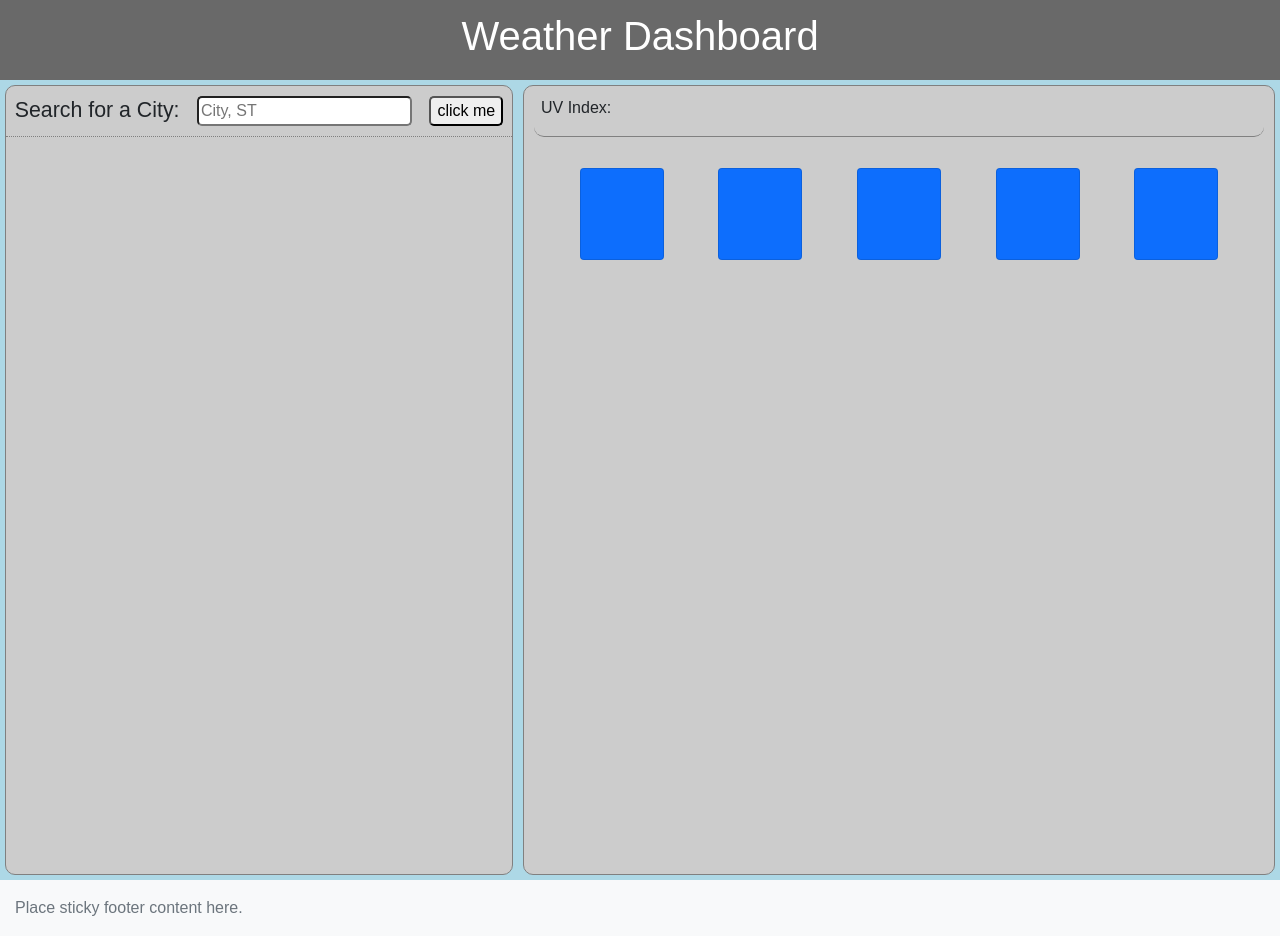
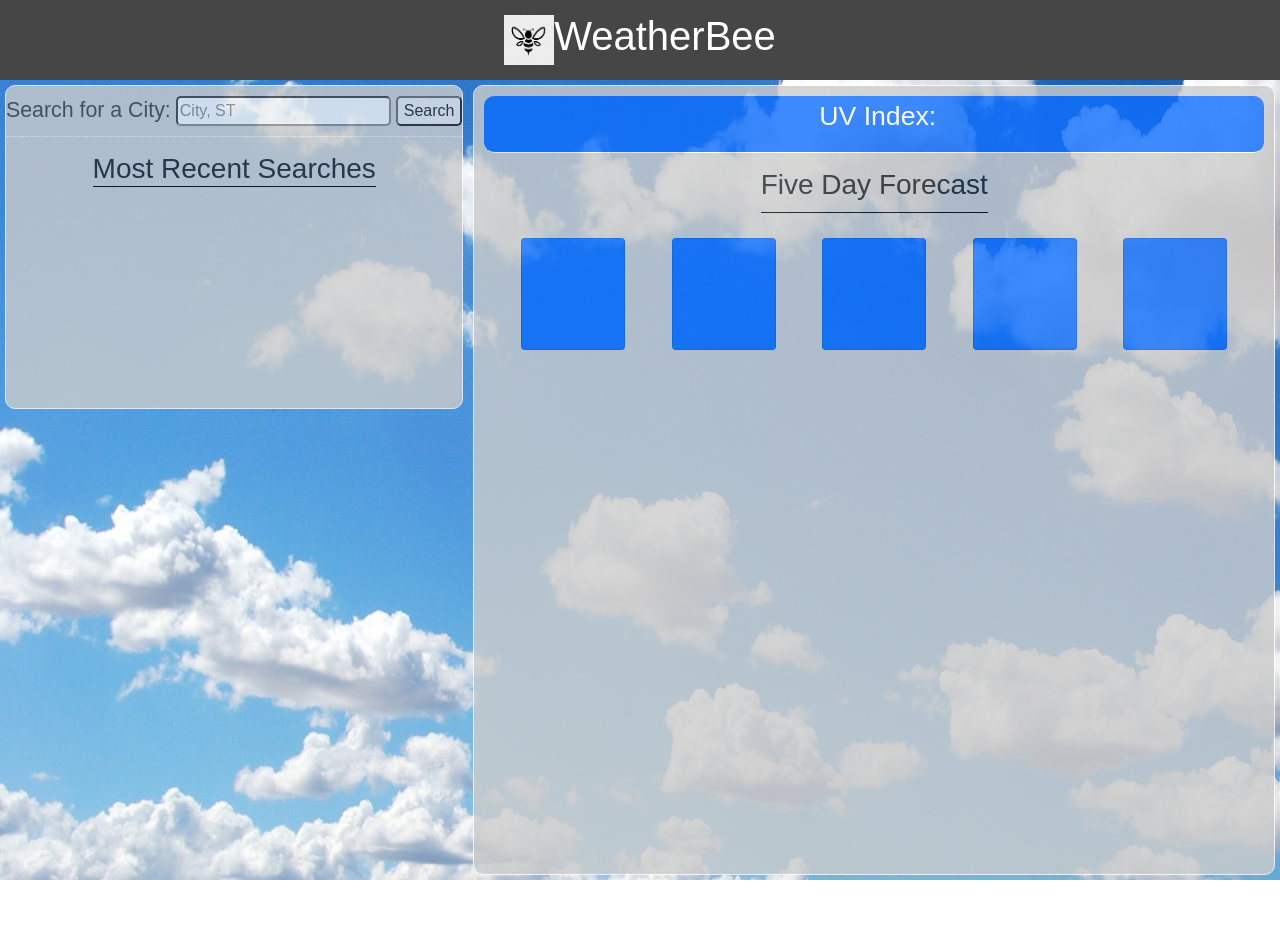
Before and after one commit to JoeDonMalone/WeatherBee, a plain HTML site: page index.html in a window 1280 px wide. After the commit the page ends 880 px from the top, so only its background shows below. Drawn offline with nearby package versions, Linux system fonts and the light colour scheme.

Commit message:
Updated background img, fixed https misspelling, reformated layout and attempted to add weatherbee img. Fail.

```diff
--- a/Develop/js.js
+++ b/Develop/js.js
@@ -4,7 +4,7 @@ var forecastId = "3b717d16ab57a50678ca7fae8c164d47";
 var uvId = "11f57e252bb7a083db68891139310d99";
 var stateCodes = [ 'AL', 'AK', 'AS', 'AZ', 'AR', 'CA', 'CO', 'CT', 'DE', 'DC', 'FM', 'FL', 'GA', 'GU', 'HI', 'ID', 'IL', 'IN', 'IA', 'KS', 'KY', 'LA', 'ME', 'MH', 'MD', 'MA', 'MI', 'MN', 'MS', 'MO', 'MT', 'NE', 'NV', 'NH', 'NJ', 'NM', 'NY', 'NC', 'ND', 'MP', 'OH', 'OK', 'OR', 'PW', 'PA', 'PR', 'RI', 'SC', 'SD', 'TN', 'TX', 'UT', 'VT', 'VI', 'VA', 'WA', 'WV', 'WI', 'WY' ];
 var searchCityButton = document.querySelector('.city-search-button');
-var todayDate = moment().format('M/D/YYYY');
+var todayDate = moment().format('ddd D');
 // console.log(todayDate);
 
 
@@ -48,7 +48,6 @@ function assignRecentSearches () {
 function initializeLastSearch(){
     let searches = JSON.parse(localStorage.getItem('Recent Searches'));
     searchItem = searches.length-1;
-    console.log(searches[searches.length-1])
     let item = searches[searchItem]['search'];
     let city = item.city.toUpperCase();
     let state = item.state.toUpperCase();
@@ -58,18 +57,21 @@ function initializeLastSearch(){
 }
 
 $('.recent-city').mouseenter( function() {
-    $(this).css("border-bottom", "3px solid rgb(184,181, 181");
+    // $(this).css("border-bottom", "3px solid rgb(184,181, 181");
+    $(this).css("border-bottom", "3px solid White");
 })
 $('.recent-city').mouseleave( function() {
-    $(this).css("border", "1px solid rgb(184,181, 181");
+    // $(this).css("border", "1px solid rgb(184,181, 181");
+    $(this).css("border", "1px solid white");
 })
 
 //   Recent Search Functions
-document.getElementById('recent-city-ul').addEventListener("click", function(e) {
-    let searchCity = (e.target.innerHTML)
+$(".recent-city").click( function(e) {
+    let searchCity = $(this).text();
+    console.log(searchCity)
     let cityStateArray = strictFormat([searchCity]);
-    let city = cityStateArray[0];
-    let state = cityStateArray[1];
+    let city = cityStateArray[0].toLowerCase();
+    let state = cityStateArray[1].toLowerCase();
     let country = 'USA';
     currentWeatherFetch(city,state,country);
     forecastWeatherFetch(city,state,country);
@@ -106,8 +108,7 @@ function currentWeatherFetch(city, state, country) {
 }
 
 function forecastWeatherFetch(city, state, country) {
-    // url = `api.openweathermap.org/data/2.5/weather?q=,,&appid=`;
-    let url = `https://api.openweathermap.org/data/2.5/forecast?q=${city},${state},${country}&cnt=48&units=imperial&appid=${forecastId}`
+    let url = `https://api.openweathermap.org/data/2.5/forecast?q=${city},${state},${country}&cnt=56&units=imperial&appid=${forecastId}`
     fetch(url)
         .then(response => response.json())
         // .then(data => localStorage.setItem('apiResponseFutureObject', JSON.stringify(data)))
@@ -140,8 +141,8 @@ function assignCurrentWeatherData(response) {
     UVFetch(lat,lon);
 
     $('.city-name').text(`${cityName} (${todayDate})`);
-    $('.city-name').append(`<img src='http://openweathermap.org/img/wn/${imgIcon}@2x.png' class = 'current-img'>`);//
-    $('.temperature').text(`Temperature: ${temperature}${String.fromCharCode(176)}F`);
+    $('.city-name').append(`<img src='https://openweathermap.org/img/wn/${imgIcon}@2x.png' class = 'current-img'>`);//
+    $('.temperature').text(`${temperature} ${String.fromCharCode(176)}F`);
     $('.humidity').text(`Humidity: ${humidity}%`);
     $('.wind-speed').text(`Wind Speed: ${windSpeed} MPH`);
     //
@@ -173,14 +174,14 @@ function assignFutureWeatherData(response) {
         } else{ dateItemIndex+=8
         }
 
-        let date = moment().add(i+1, 'days').format('M/D/YYYY');
+        let date = moment().add(i+1, 'days').format('ddd D');
         let temperature = response.list[dateItemIndex].main.temp;
         let humidity = response.list[i].main.humidity;
         let imgIcon = response.list[dateItemIndex].weather[0].icon;
 
         $(this).find('.future-date').text(date);
-        $(this).find('img').attr('src', `http://openweathermap.org/img/wn/${imgIcon}@2x.png`).css("visibility", "visible")
-        $(this).find('.future-temperature').text(`Temperature: ${temperature}${String.fromCharCode(176)}F`);
+        $(this).find('img').attr('src', `https://openweathermap.org/img/wn/${imgIcon}@2x.png`).css("visibility", "visible")
+        $(this).find('.future-temperature').text(`${temperature} ${String.fromCharCode(176)}F`);
         $(this).find('.future-humidity').text(`Humidity: ${humidity}%`);
     })
 }
--- a/Develop/style.css
+++ b/Develop/style.css
@@ -2,24 +2,31 @@ body, html {
     margin: 0;
     height: 100%;
     font-family: 'Varela Round', sans-serif;
+
+
   }
 
 header {
     display: flex;
-    background-color: rgb(105, 105, 105);
     color: white;
     justify-content: center;
     align-items: center;
     min-height: 10vh;
-    background-color: rgb(105, 105, 105);
+    background-color: rgb(71, 70, 70);
+}
+
+#weatherBee {
+    width: 50px;
+    height: 50px;
+    /* visibility: visible; */
+    background: transparent;
 }
 
 .parent-flex-container-row {
     display: flex;
     flex-direction: row;
     flex-wrap: wrap;
-    background-color: lightblue;
-    /* rgb(240, 240, 240); */
+    background-image: url(../Assets/Images/cumulus-cloud.jpg);
     min-height: 100%;
     justify-content: space-between;
   }
@@ -28,14 +35,16 @@ header {
     display: flex;
     flex-direction: column;
     background-color: rgb(204, 204, 204);
-    flex-basis: 300px;
+    max-width: fit-content;
+    /* flex-basis: 300px; */
     flex-grow: 1;
-    border: 1px solid gray;
+    height: fit-content;
+    /* border: 1px solid white; */
+    border: 1px solid white;
     border-radius: 10px;
     margin: 5px;
     font-weight:400;
-    /* flex-basis: 20; */
-    /* opacity: .9; */
+    opacity: .8;
 }
 
 .searchRow {
@@ -43,11 +52,19 @@ header {
     flex-wrap: wrap;
     align-items: center;
     justify-content: space-around;
-    border-bottom: .5px dotted gray;
+    border-bottom: .5px dotted white;
     margin-bottom: 10px;
     min-width: 100%;
+    opacity: .8;
 }
-
+h3 {
+    display: flex row;
+    border-bottom: 1px solid black;
+    max-height: 45px;
+    margin: 5px;
+    flex: 1;
+    align-self: center;
+}
 label {
     font-size: 16pt;
   }
@@ -58,10 +75,14 @@ input {
 
 button {
     border-radius: 5px;
+    margin-bottom: 10px;
+    margin-top: 10px;
 }
 #searchBar {
 margin-bottom: 10px;
 margin-top: 10px;
+margin-left: 5px;
+margin-right: 5px;
 }
 
 .recent-searches-parent-container {
@@ -75,9 +96,9 @@ margin-top: 10px;
 ul {
     display: flex;
     flex-direction: column;
-    /* flex-direction: column-reverse; */
     list-style-type: none;
     margin-left:-25px;
+    font-size: 20pt;
 }
 
 .recent-searches-child-ul {
@@ -88,43 +109,49 @@ ul {
 }
 
 .recent-city {
-
     border-bottom: 1px solid  rgb(184, 181, 181);
     border-radius: 4px;
     min-width: 100%;
     min-height: 40px;
     flex-grow: 1;
+    font-size: 14pt;
 }
 
 .city-details-column {
     display: flex;
     flex-direction: column;
     background-color: rgb(204, 204, 204);
-    border: 1px solid gray;
+    border: 1px solid white;
     border-radius: 10px;
     margin: 5px;
     flex-grow: 1;
-    flex-shrink: 1;
-    /* flex-basis: 1; */
+    flex-shrink: 0;
+    flex-basis: 300px;
+    opacity: .8;
 }
 
 .selected-city-column {
 display: flex;
 flex-direction: column;
-border-bottom: 1px solid gray;
+color: white;
+background-color: #0d6efd;
+border-bottom: 1px solid white;
 border-radius: 10px;
 margin: 10px;
-align-items: flex-start;
+align-items: center;
 /* flex:1; */
 /* flex-basis: 1; */
 }
 
 .city-name, .future-date {
-    font-size: 20px;
     text-emphasis: bold;
     /* font-family: 'Crimson Text', serif; */
-    font-size: 25px;
+    font-size: 24px;
     font-weight: 400;
+}
+
+.temperature {
+    font-size: 40pt;
 }
 
 .city-name {
@@ -135,21 +162,22 @@ align-items: flex-start;
     display: flex;
     flex-wrap: wrap;
     justify-content: space-evenly;
-    border: 1px solid rgb(204, 204, 204);
+    /* border-top: 1px solid rgb(185 182 182);
+    border-radius: 10px; */
     margin: 10px;
   }
 
-img {
+.five-day-img {
     display: inline;
     visibility: hidden;
-    width: 50px;
-    height: 50px;
+    width: 70px;
+    height: 70px;
 }
 .current-img {
     display: inline;
     visibility: visible;
-    width: 50px;
-    height: 50px;
+    width: 70px;
+    height: 70px;
 }
 
 .hidden {
@@ -173,6 +201,10 @@ img {
     /* max-height: 100px; */
 }
 
+.card-body {
+    text-align-last: center;
+}
+
 .container {
     width: auto;
     max-width: 100%;
--- a/index.html
+++ b/index.html
@@ -13,16 +13,18 @@
 <body>
 <!-- <body class="d-flex flex-column h-100"> -->
     <header class = 'header'>
-        <h1 class = '-h1'>Weather Dashboard</h1>
+        <img src="./Assets/Images/WeatherBee.png" alt="" id = 'weatherBee' style="background-color: black;">
+        <h1 class = '-h1'>WeatherBee</h1>
     </header>
     <section class = 'parent-flex-container-row'>
         <div class = 'search-column'>
             <div class = 'searchRow'>
                 <label for="seachBar" class = 'searchInput'>Search for a City:</label>
                 <input type="text" placeholder="City, ST" id="searchBar">
-                <button class = 'city-search-button'> click me</button>
+                <button class = 'city-search-button'> Search</button>
             </div>
             <div id = 'recent-city-ul' class = 'recent-searches-parent-container'>
+                <h3 id = "most-recent-searches-section"> Most Recent Searches</h1>
                 <ul class = 'recent-searches-child-ul'>
                     <li id = 'recent-search-1' class = 'recent-city'></li>
                     <li id = 'recent-search-2' class = 'recent-city'></li>
@@ -33,7 +35,9 @@
             </div>
         </div>
         <div class = 'city-details-column'>
+
             <div class = 'selected-city-column'>
+                <!-- <h3>Current Weather Conditions</h3> -->
                 <ul class ='selected-city-ul'>
                     <li class = 'city-name'></li>
                     <li class = 'temperature'></li>
@@ -44,12 +48,13 @@
                     </li>
                 </ul>
             </div>
+            <h3 id = 'five-day-forecast-section'> Five Day Forecast</h3>
             <div class = 'five-day-forecast-row'>
                 <div id = 'day-1' class="card text-white bg-primary mb-5" style="max-width: 18rem;">
                     <div class="future-date"></div>
                     <div class="card-body">
                         <h5 class="future-outlook-image">
-                            <img src='#'>
+                            <img src='#' class = "five-day-img">
                         </h5>
                         <h5 class="future-temperature"></h5>
                         <h5 class="future-humidity"></h5>
@@ -58,7 +63,7 @@
                 <div id = 'day-2' class="card text-white bg-primary mb-5" style="max-width: 18rem;">
                     <div class="future-date"></div>
                     <div class="card-body">
-                        <h5 class="future-outlook-image"><img src='#'></h5>
+                        <h5 class="future-outlook-image"><img src='#' class = "five-day-img"></h5>
                         <h5 class="future-temperature"></h5>
                         <h5 class="future-humidity"></h5>
                     </div>
@@ -66,7 +71,7 @@
                 <div id = 'day-3' class="card text-white bg-primary mb-5" style="max-width: 18rem;">
                     <div class="future-date"></div>
                     <div class="card-body">
-                        <h5 class="future-outlook-image"><img src='#'></h5>
+                        <h5 class="future-outlook-image"><img src='#' class = "five-day-img"></h5>
                         <h5 class="future-temperature"></h5>
                         <h5 class="future-humidity"></h5>
                     </div>
@@ -74,7 +79,7 @@
                 <div id = 'day-4' class="card text-white bg-primary mb-5" style="max-width: 18rem;">
                     <div class="future-date"></div>
                     <div class="card-body">
-                        <h5 class="future-outlook-image"><img src='#'></h5>
+                        <h5 class="future-outlook-image"><img src='#' class = "five-day-img"></h5>
                         <h5 class="future-temperature"></h5>
                         <h5 class="future-humidity"></h5>
                     </div>
@@ -82,7 +87,7 @@
                 <div id = 'day-5' class="card text-white bg-primary mb-5" style="max-width: 18rem;">
                     <div class="future-date"></div>
                     <div class="card-body">
-                        <h5 class="future-outlook-image"><img src='#'></h5>
+                        <h5 class="future-outlook-image"><img src='#' class = "five-day-img"></h5>
                         <h5 class="future-temperature"></h5>
                         <h5 class="future-humidity"></h5>
                     </div>
@@ -91,11 +96,11 @@
         </div>
     </section>
 
-    <footer class="footer ms-auto py-3 bg-light ">
+    <!-- <footer class="footer ms-auto py-3 bg-light ">
         <div class="container">
         <span class="text-muted">Place sticky footer content here.</span>
         </div>
-    </footer>
+    </footer> -->
 
     <script src="https://cdnjs.cloudflare.com/ajax/libs/jquery/3.2.1/jquery.min.js"></script>
     <script src = "https://cdnjs.cloudflare.com/ajax/libs/moment.js/2.29.1/moment.min.js"></script>
```
Also changed, not shown: Assets/Images/WeatherBee.png (added), Assets/Images/bees-clipart-clear-background-7.jpg (added), Assets/Images/cumulus-cloud.jpg (added).
